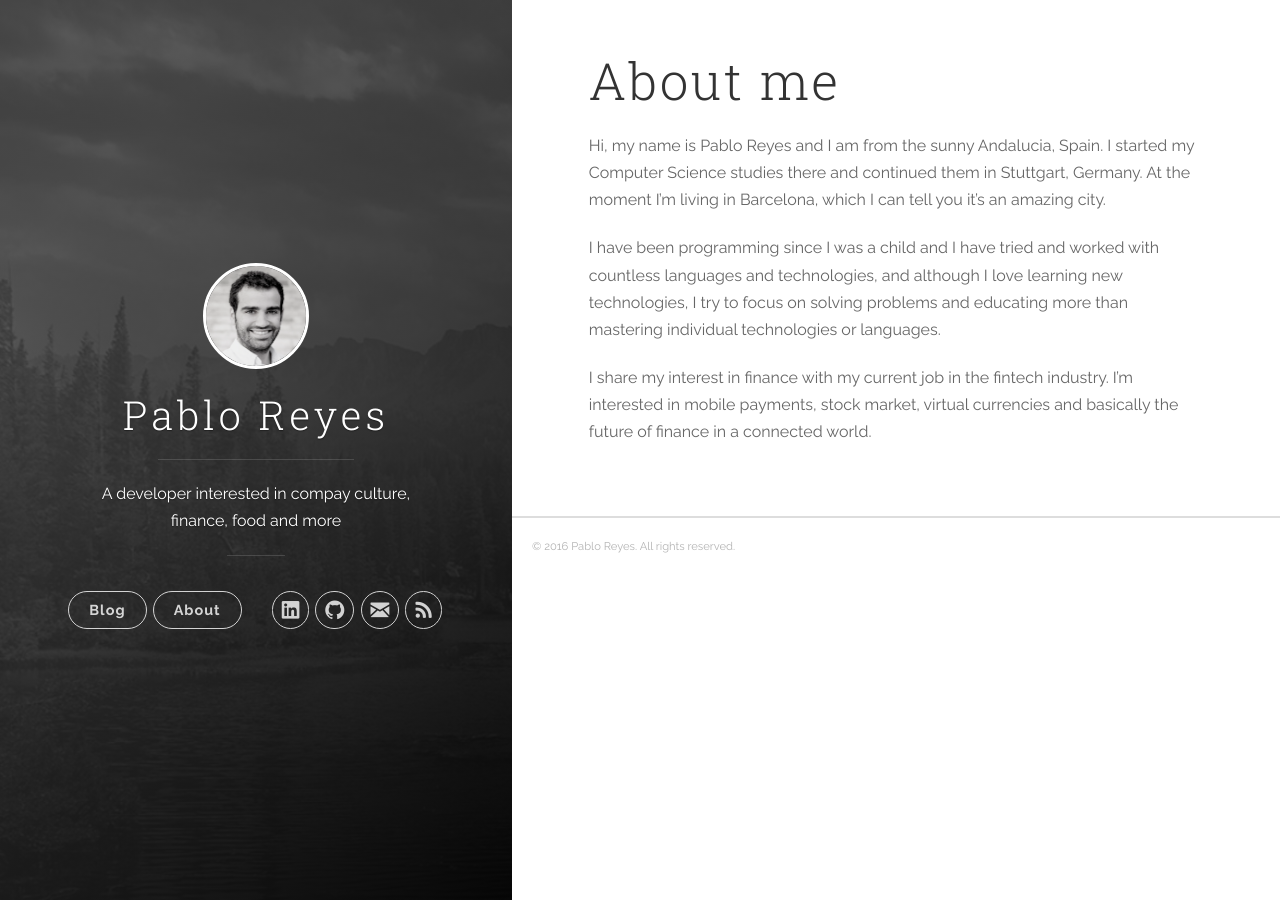
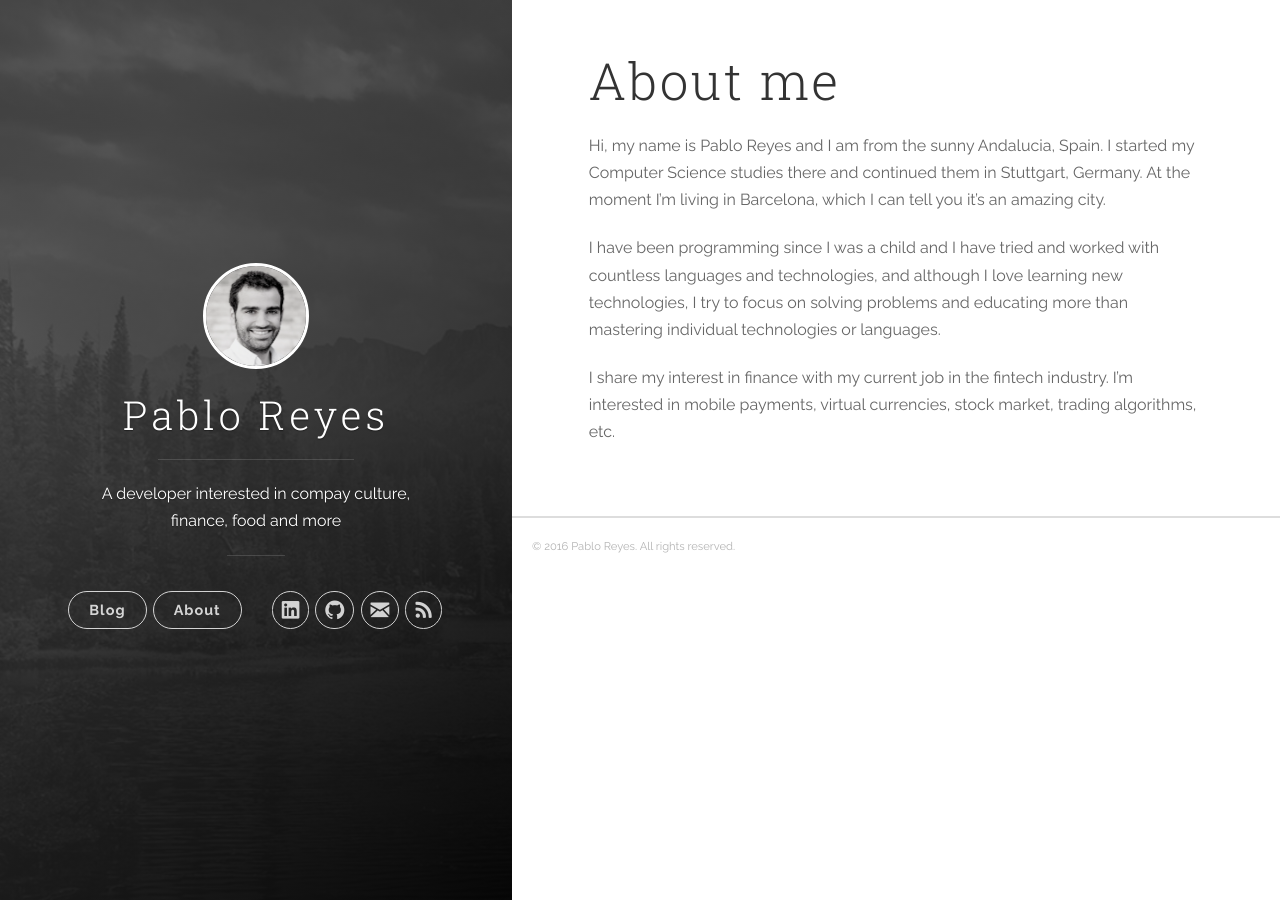
Before and after one commit to PabloReyes/PabloReyes.github.io, a Jekyll site: the page built from about/index.markdown, in a window 1280 px wide. Built offline with Jekyll 4.4.1, drawn with Linux system fonts in a browser that asks for light colours; nearby versions of some CDN libraries.

Commit message:
Update about me

```diff
--- a/about/index.markdown
+++ b/about/index.markdown
@@ -10,4 +10,4 @@ in Stuttgart, Germany. At the moment I'm living in Barcelona, which I can tell y
 
 I have been programming since I was a child and I have tried and worked with countless languages and technologies, and although I love learning new technologies, I try to focus on solving problems and educating more than mastering individual technologies or languages.
 
-I share my interest in finance with my current job in the fintech industry. I'm interested in mobile payments, stock market, virtual currencies and basically the future of finance in a connected world.
+I share my interest in finance with my current job in the fintech industry. I'm interested in mobile payments, virtual currencies, stock market, trading algorithms, etc.
```
